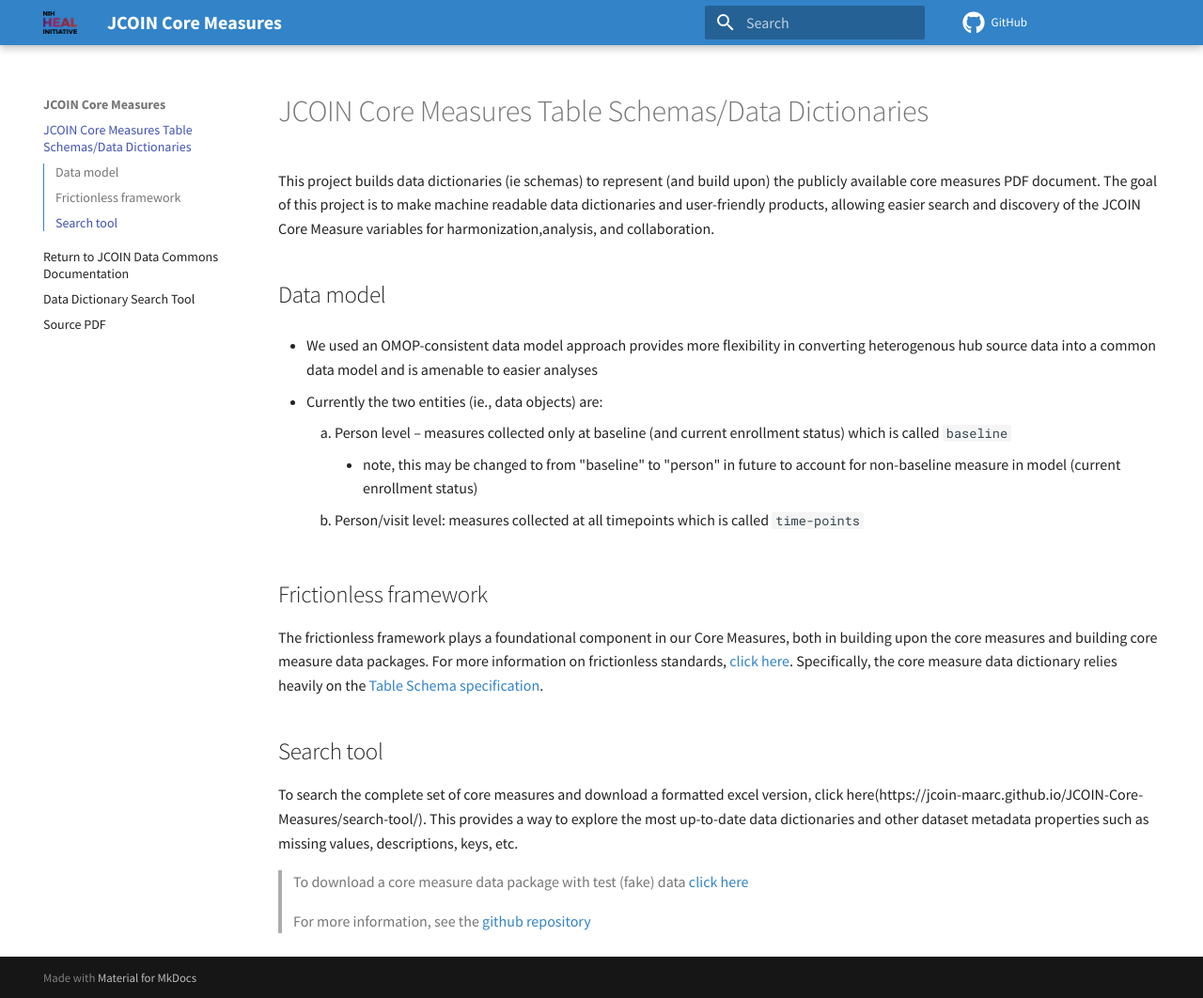
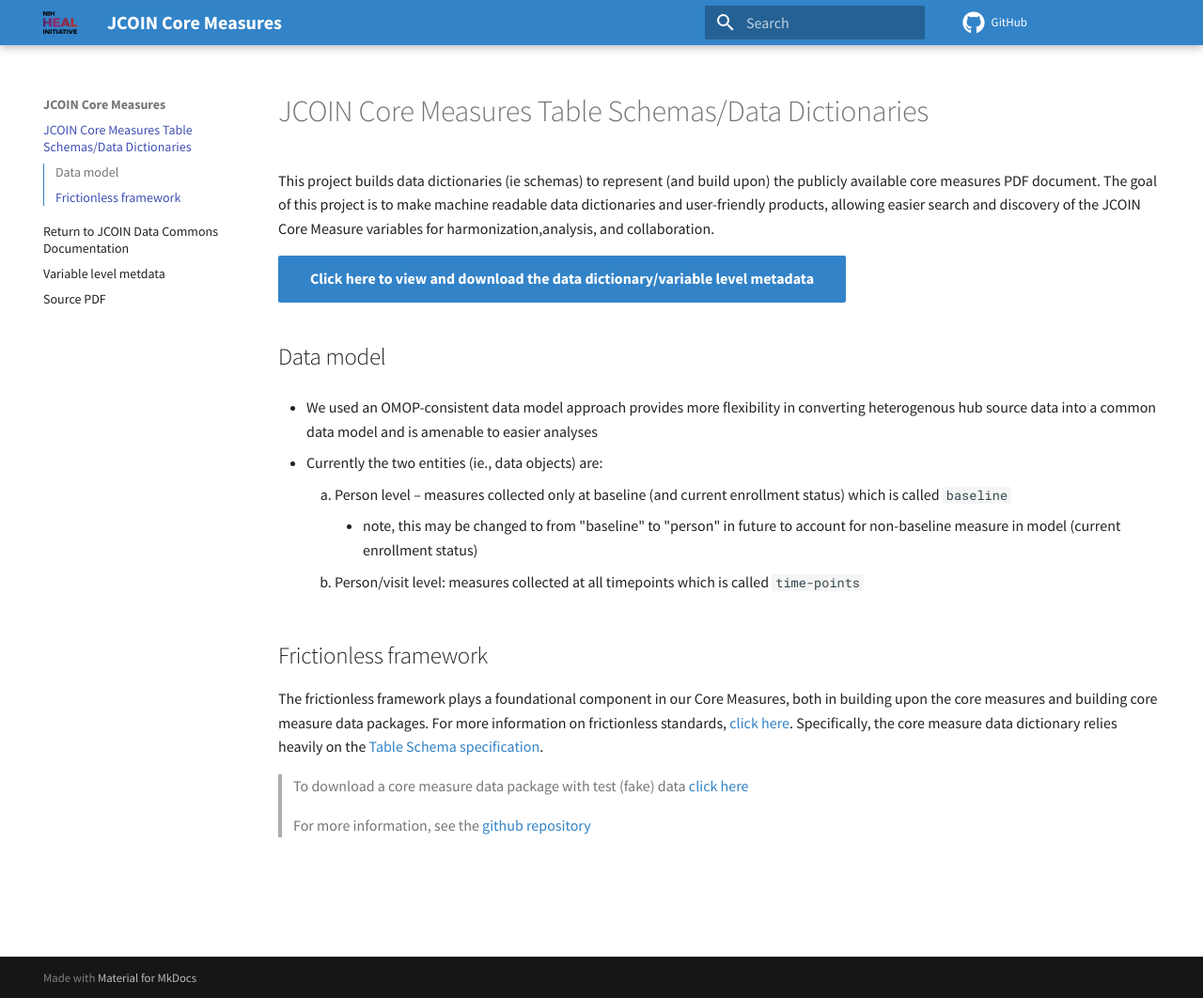
Before and after one commit to jcoin-maarc/JCOIN-Core-Measures, an MkDocs documentation site: the page built from docs/index.md, in a window 1280 px wide and 1062 px high. Shown: the whole window at 94% size. Built offline with MkDocs 1.6.1 and Material for MkDocs 9.7.7, drawn with Linux system fonts in a browser that asks for light colours; comment, search, counter and statistics services are not loaded; part of the change alters nothing that is shown.

```diff
--- a/docs/index.md
+++ b/docs/index.md
@@ -1,4 +1,24 @@
---8<-- "README.md:intro"
+
+# JCOIN Core Measures Table Schemas/Data Dictionaries
+
+
+
+This project builds data dictionaries (ie schemas) to represent (and build upon) the publicly available core measures PDF document. The goal of this project is to make machine readable data dictionaries and user-friendly products, allowing easier search and discovery of the JCOIN Core Measure variables for harmonization,analysis, and collaboration.
+
+[Click here to view and download the data dictionary/variable level metadata](./vlmd.md){.md-button .md-button--primary }
+
+## Data model
+
+- We used an OMOP-consistent data model approach provides more flexibility in converting heterogenous hub source data into a common data model and is amenable to easier analyses
+
+- Currently the two entities (ie., data objects) are:
+    1. Person level – measures collected only at baseline (and current enrollment status) which is called `baseline`
+        - note, this may be changed to from "baseline" to "person" in future to account for non-baseline measure in model (current enrollment status)
+    2. Person/visit level: measures collected at all timepoints which is called `time-points`
+
+## Frictionless framework
+
+The frictionless framework plays a foundational component in our Core Measures, both in building upon the core measures and building core measure data packages. For more information on frictionless standards, [click here](https://specs.frictionlessdata.io/). Specifically, the core measure data dictionary relies heavily on the [Table Schema specification](https://specs.frictionlessdata.io/table-schema).
 
 
 > To download a core measure data package with test (fake) data [click here](https://github.com/jcoin-maarc/jdc-utilities/raw/main/data/core-measures-test.zip)
--- a/docs/search-tool.md
+++ b/docs/vlmd.md
@@ -4,9 +4,5 @@ hide:
   - toc
 full-width: true
 ---
-
-# Data Dictionary Search
-
-
 <iframe src="https://mbkranz-jcoin-core-measures-appmain-ah4ety.streamlit.app?embed=True" title="download-all" style="width:100%; height:1000px;overflow:auto"> </iframe>
 </div>
--- a/mkdocs.yml
+++ b/mkdocs.yml
@@ -5,7 +5,7 @@ repo_url: https://github.com/jcoin-maarc/JCOIN-Core-Measures
 nav:
   - index.md
   - Return to JCOIN Data Commons Documentation: https://jcoin-maarc.github.io/jdc-docs-public/
-  - Data Dictionary Search Tool: search-tool.md
+  - Variable level metdata: vlmd.md
   - Source PDF: source.md
 
 theme:
```
